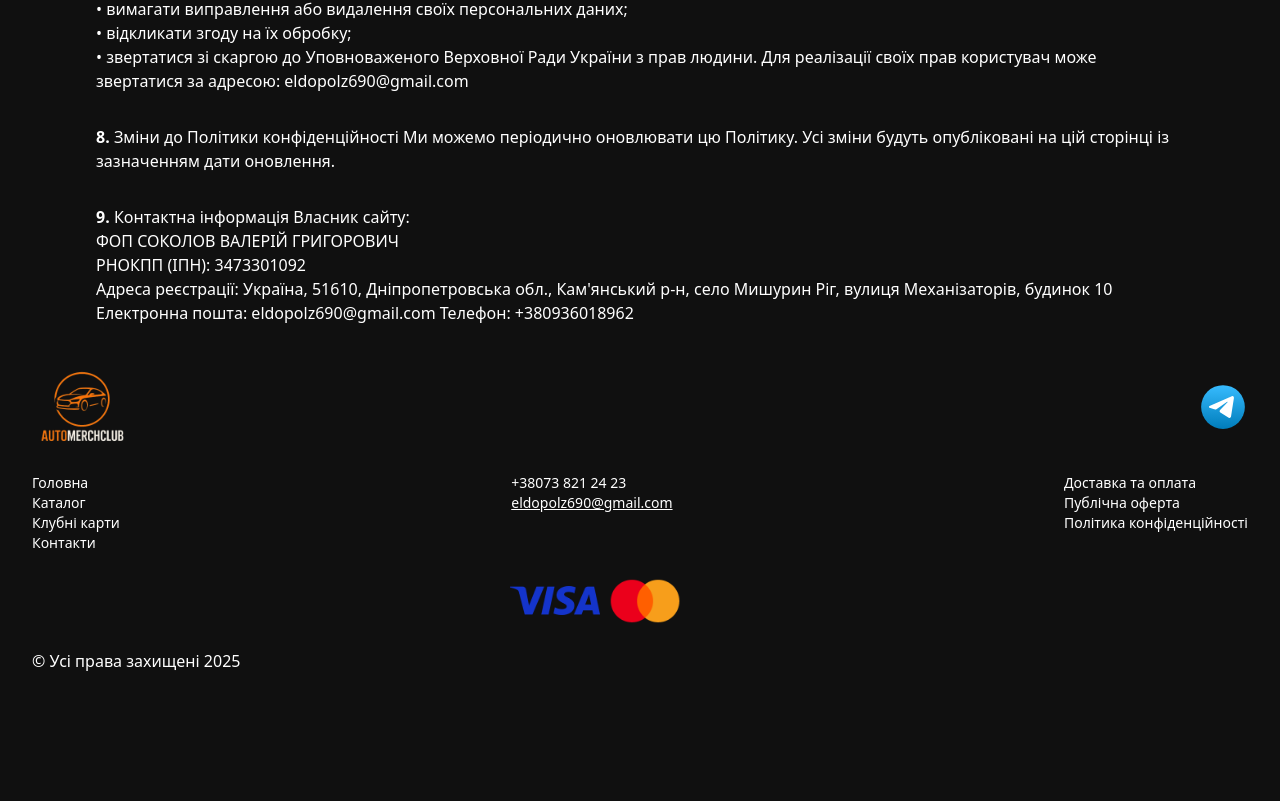
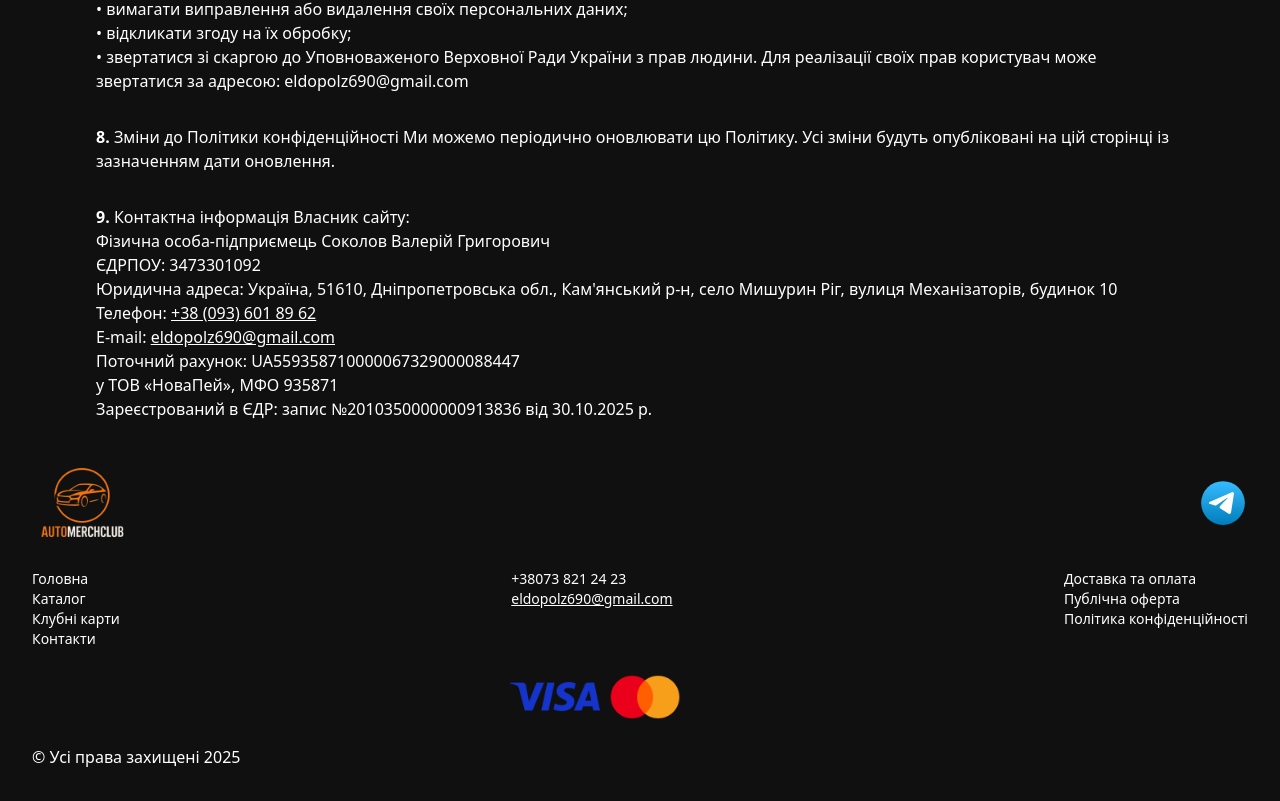
Before and after one commit to AntoniPetrenko/tikets-cell-new-front, a Next.js app: page /privacy-policy in a window 1280 px wide. Shown: the part 1051-1852 px from the top of the page. Before the commit the page ends 1756 px from the top, so only its background shows below. Built offline with nearby package versions, Linux system fonts and the light colour scheme.

Commit message:
change info privacy policy

```diff
--- a/app/privacy-policy/page.tsx
+++ b/app/privacy-policy/page.tsx
@@ -111,13 +111,37 @@ export default function PrivacyPolicy() {
         <p>
           <strong>9. </strong>Контактна інформація Власник сайту:
         </p>
-        <p>ФОП СОКОЛОВ ВАЛЕРІЙ ГРИГОРОВИЧ</p>
-        <p>РНОКПП (ІПН): 3473301092</p>
+        <p>Фізична особа-підприємець Соколов Валерій Григорович</p>
+        <p>ЄДРПОУ: 3473301092</p>
         <p>
-          Адреса реєстрації: Україна, 51610, Дніпропетровська обл., Кам'янський
-          р-н, село Мишурин Ріг, вулиця Механізаторів, будинок 10
+          Юридична адреса: Україна, 51610, Дніпропетровська обл.,
+          Кам&apos;янський р-н, село Мишурин Ріг, вулиця Механізаторів, будинок
+          10
         </p>
-        <p>Електронна пошта: eldopolz690@gmail.com Телефон: +380936018962</p>
+        <p>
+          Телефон:{" "}
+          <a
+            href="tel:+380936018962"
+            className="underline hover:text-orange-500"
+          >
+            +38 (093) 601 89 62
+          </a>
+        </p>
+        <p>
+          E-mail:{" "}
+          <a
+            href="mailto:eldopolz690@gmail.com"
+            className="underline hover:text-orange-500"
+          >
+            eldopolz690@gmail.com
+          </a>
+        </p>
+        <p>Поточний рахунок: UA559358710000067329000088447</p>
+        <p>у ТОВ «НоваПей», МФО 935871</p>
+        <p>
+          Зареєстрований в ЄДР: запис №2010350000000913836 від 30.10.2025 р.
+        </p>
+        {/* </div> */}
       </div>
     </div>
   );
```
